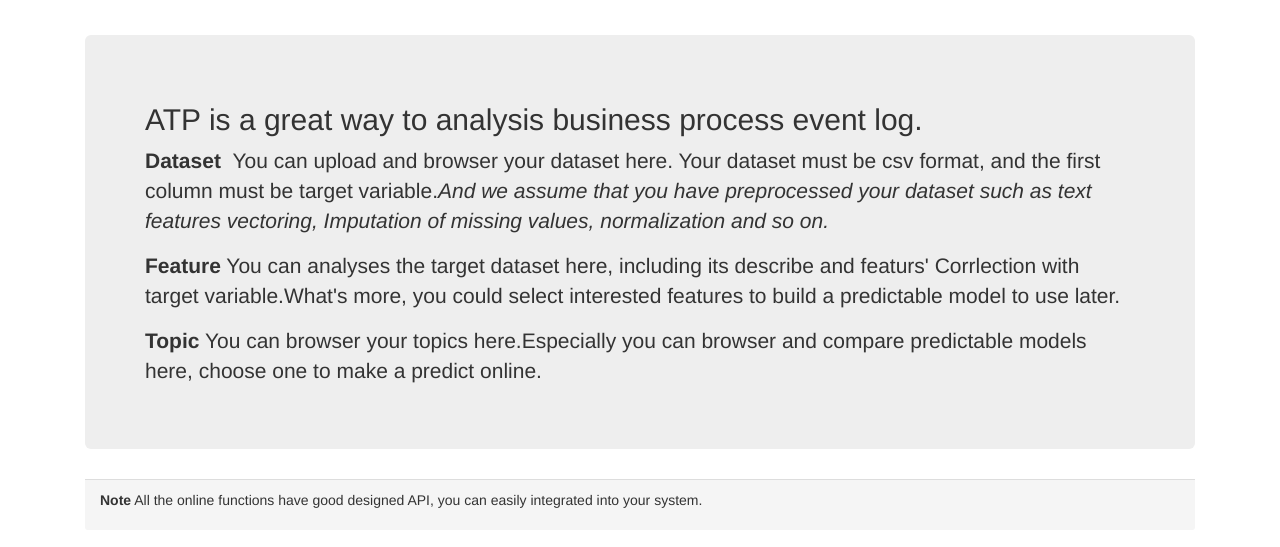
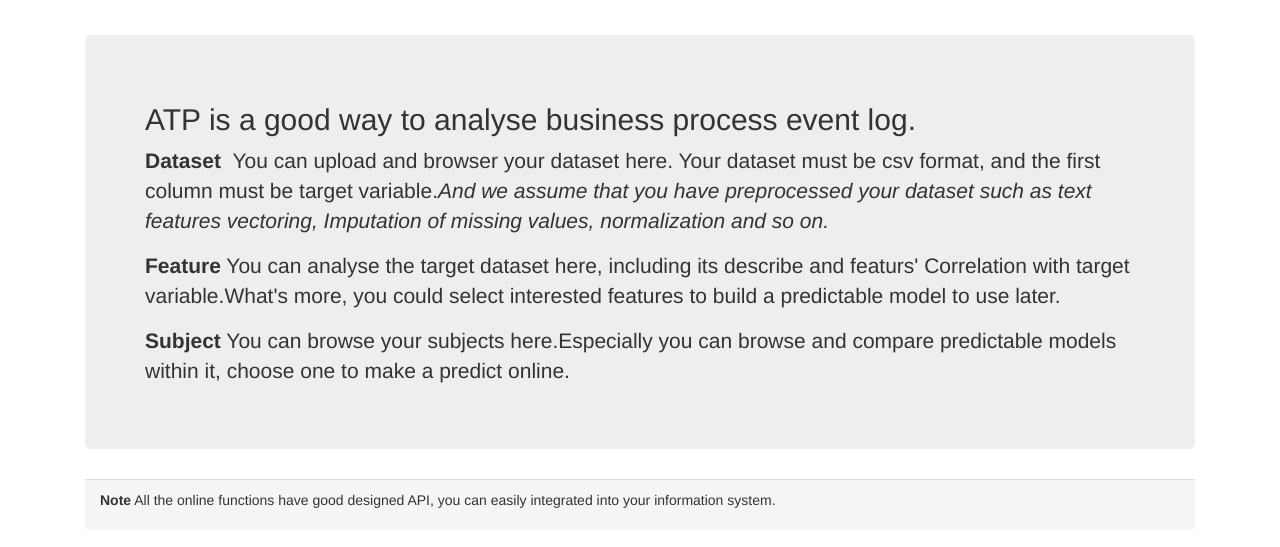
Before and after one commit to Zjianglin/proPredictor, a Flask app: page / in a window 1280 px wide. Shown: the part 52-599 px from the top of the page. Run offline with Flask 2, Linux system fonts and the light colour scheme; the visitor is signed in with stand-in values (Sample User, id 1); some libraries are stand-ins or nearby versions.

Commit message:
fix some spell error

```diff
--- a/app/main/proM/__init__.py
+++ b/app/main/proM/__init__.py
@@ -1,2 +1,2 @@
-from .preprocess import get_correlection, dataset_info
+from .preprocess import get_correlation, dataset_info
 from .predict import  train_model
--- a/app/main/proM/preprocess.py
+++ b/app/main/proM/preprocess.py
@@ -19,7 +19,7 @@ import statistics
 from stop_words import get_stop_words
 
 
-def get_correlection(dataset, target, features=set([])):
+def get_correlation(dataset, target, features=set([])):
     if target is None:
         raise ValueError('corr() need target value')
     if not isinstance(dataset, pd.DataFrame):
@@ -49,11 +49,11 @@ def get_correlection(dataset, target, features=set([])):
 def dataset_info(filepath):
     dataset = pd.read_csv(filepath)
     describe = dataset.describe().to_dict()
-    corr = get_correlection(dataset, dataset.columns[0])
+    corr = get_correlation(dataset, dataset.columns[0])
     return {
         'filepath': filepath,
         'describe': describe,
-        'correlection': corr
+        'correlation': corr
     }
 
 def _topics_extraction_with_lda(X):
--- a/app/templates/auth/register.html
+++ b/app/templates/auth/register.html
@@ -8,7 +8,7 @@
         <div class="row">
           <div class="col-md-offset-4">
               <h1>Join ATP</h1>
-              <p class="lead">The great way to analysis process</p>
+              <p class="lead">The good way to analyse process</p>
           </div>
           <div class="col-md-4 col-md-offset-4 well" style="background-color: #ffffff">
                 <div class="form-horizontal">
--- a/app/templates/features.html
+++ b/app/templates/features.html
@@ -73,8 +73,8 @@
                         <th>mic</th>
                     </thead>
                     <tbody>
-                    {% for corr in statistics.get('correlection') %}
-                        {% for f, c in statistics.get('correlection')[corr].items() %}
+                    {% for corr in statistics.get('correlation') %}
+                        {% for f, c in statistics.get('correlation')[corr].items() %}
                         <tr>
                             <td>{{ f }}</td>
                             <td>{{ '{:.2f}'.format(c) }}</td>
--- a/app/templates/index.html
+++ b/app/templates/index.html
@@ -4,7 +4,7 @@
 {% block page_content %}
     <div class="panel-body">
         <div class="jumbotron">
-            <h2>ATP is a great way to analysis business process event log.</h2>
+            <h2>ATP is a good way to analyse business process event log.</h2>
             <p>
                 <strong>Dataset</strong>&nbsp;&nbsp;You can upload and browser your dataset here.
                 Your dataset must be <span>csv</span> format, and the first column must be target
@@ -13,22 +13,22 @@
             </p>
             <p>
                 <strong>Feature</strong>
-                You can analyses the target dataset here, including its describe and featurs'
-                Corrlection with target variable.What's more, you could select interested features
+                You can analyse the target dataset here, including its describe and featurs'
+                Correlation with target variable.What's more, you could select interested features
                 to build a predictable model to use later.
             </p>
 
             <p>
-                <strong>Topic</strong>
-                You can browser your topics here.Especially you can browser and compare
-                predictable models here, choose one to make a predict online.
+                <strong>Subject</strong>
+                You can browse your subjects here.Especially you can browse and compare
+                predictable models within it, choose one to make a predict online.
             </p>
         </div>
         <div class="panel-footer">
             <p>
                 <strong>Note</strong>
                 All the online functions have good designed API, you can easily integrated into
-                your system.
+                your information system.
             </p>
         </div>
     </div>
```
Also changed, not shown: app/static/img/Subject_demo_1.png.
